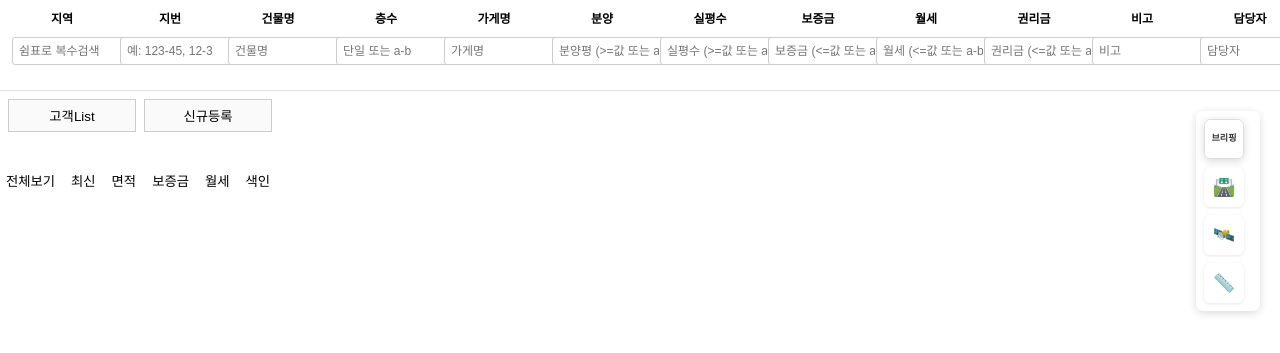
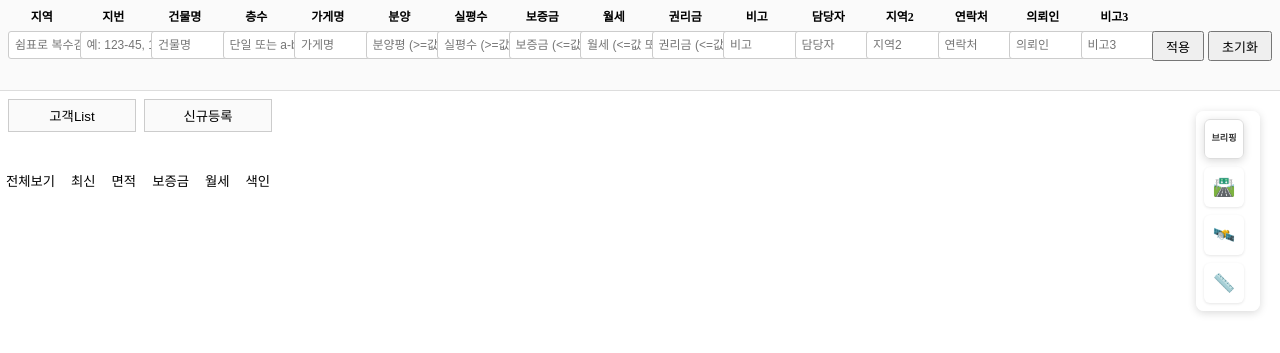
Before and after one commit to Namhyuunsoo/realestate-management, a plain HTML site: page app/static/index.html in a window 1280 px wide. Shown: the part 75-428 px from the top of the page. Drawn offline with Linux system fonts and the light colour scheme; no server answers.

Commit message:
상단 필터바 1920x1080 해상도에 맞게 가로 사이즈 조정 및 버튼 글자 세로 표시 문제 해결

```diff
--- a/app/static/css/style.css
+++ b/app/static/css/style.css
@@ -77,7 +77,6 @@ html, body {
   min-height: 92px;
   max-height: 92px;
   flex-shrink: 0;
-  overflow: hidden;
   /* UI 변동 방지를 위한 추가 설정 */
   box-sizing: border-box !important;
   width: 100% !important;
@@ -997,7 +996,7 @@ html, body {
 }
 .top-filter .tf-row{
   display:grid;
-  grid-template-columns: repeat(16, minmax(120px, 1fr)) 120px; /* 16필드 + 버튼영역 */
+  grid-template-columns: repeat(16, 1fr) 120px; /* 16필드 + 버튼영역 - 1920px에 맞게 정확히 조정 */
   gap:4px;
   margin-bottom:4px;
 }
@@ -1019,11 +1018,14 @@ html, body {
   gap:4px;
   justify-content:center;
   align-items:center;
+  min-width: 120px;
 }
 #topFilterApplyBtn, #topFilterResetBtn{
   height:26px;
   padding:0 8px;
   font-size:12px;
+  white-space: nowrap;
+  min-width: 50px;
 }
 
 /* 상단바(사무소명/직책/이름) 보강 */
@@ -1848,33 +1850,8 @@ div:has(> .cluster-bubble) {
 }
 
 /* ──────────────────────────────────────────────────
-   상단 필터바 고정 + 사이즈 조정 및 스크롤 제거
+   상단 필터바 버튼 스타일링
 ────────────────────────────────────────────────── */
-/* 중복된 #topFilterBar 스타일 제거 - 위에서 이미 정의됨 */
-
-/* .top-filter 클래스를 가진 섹션 전체에 패딩을 늘리고
-   가로/세로 스크롤을 제거합니다. */
-.top‑filter {
-  border-bottom: 1px solid #ddd;
-  background: #fafafa;
-
-  /* 상하 패딩을 늘려 높이를 확보합니다. */
-  padding: 12px 16px;
-
-  /* 스크롤바가 나타나지 않도록 모두 보이게 설정 */
-  overflow: visible;
-  font-size: 12px;
-}
-
-/* 필터 항목 행(row) 간격을 조금 넓혀줍니다 */
-.top‑filter .tf-row {
-  display: grid;
-  /* 16개의 필드 + 액션 버튼 영역 */
-  grid-template-columns: repeat(16, minmax(120px, 1fr)) 120px;
-  gap: 8px;
-  margin-bottom: 8px;
-}
-
 /* 버튼 높이도 필터바 높이에 맞춰 조정 */
 #topFilterApplyBtn,
 #topFilterResetBtn {
@@ -1886,45 +1863,8 @@ div:has(> .cluster-bubble) {
    1차 사이드바 매물 리스트 아래 빈 공간 제거
 ────────────────────────────────────────────────── */
 
-/* ──────────────────────────────────────────────────
-   상단 필터바 스크롤 제거 (한 화면에 다 보이도록)
-────────────────────────────────────────────────── */
-.top-filter {
-  overflow-x: visible !important;  /* 가로 스크롤 없애기 */
-  overflow-y: visible !important;  /* 세로 스크롤도 없애기 */
-}
-/* ──────────────────────────────────────────────────
-   상단 필터바: 높이 자동 확장 + 스크롤 제거
-────────────────────────────────────────────────── */
-#topFilterBar,
-.top-filter {
-  /* 높이를 고정하여 레이아웃 안정성 확보 */
-  min-height: 92px;
-  max-height: 92px; /* 높이 고정 */
-  flex-shrink: 0; /* 크기 고정 */
-
-  /* 스크롤바가 절대 나타나지 않도록 설정 */
-  overflow-x: visible !important;
-  overflow-y: visible !important;
-  padding: 12px 16px; /* 필요시 높이를 더 확보하려면 이 값을 늘려주세요 */
-}
-
-/* 만약 .top-filter 내부에 별도의 래퍼가 height 고정되어 있다면
-   아래처럼 모두 해제해 주세요. */
-.top-filter .filter-wrapper {
-  height: auto !important;
-  max-height: none !important;
-  overflow: visible !important;
-}
-
-/* 필터 항목 행(row)이 한 줄에 모두 들어가도록
-   열 개수를 조정합니다. 필요하다면 minmax값을 조절하세요 */
-.top-filter .tf-row {
-  display: grid;
-  grid-template-columns: repeat(16, minmax(100px, 1fr)) 120px;
-  gap: 8px;
-  margin-bottom: 8px;
-}
+
+
 /* ──────────────────────────────────────────────────
    사이드바: 매물 리스트 빈 공간 제거
 ────────────────────────────────────────────────── */
@@ -2930,16 +2870,7 @@ html, body {
   flex-shrink: 0; /* 크기 고정 */
 }
 
-/* 상단 필터바 고정 높이 */
-#topFilterBar {
-  background: #fff;
-  border-bottom: 1px solid #e0e0e0;
-  padding: 8px 12px;
-  min-height: 92px;
-  max-height: 92px; /* 높이 고정 */
-  flex-shrink: 0; /* 크기 고정 */
-  overflow: hidden;
-}
+
 
 /* 모든 UI 크기 고정 - 절대 변경 불가 */
 /* 2차 사이드바가 열릴 때 메인 콘텐츠 조정 - 제거됨 */
```
